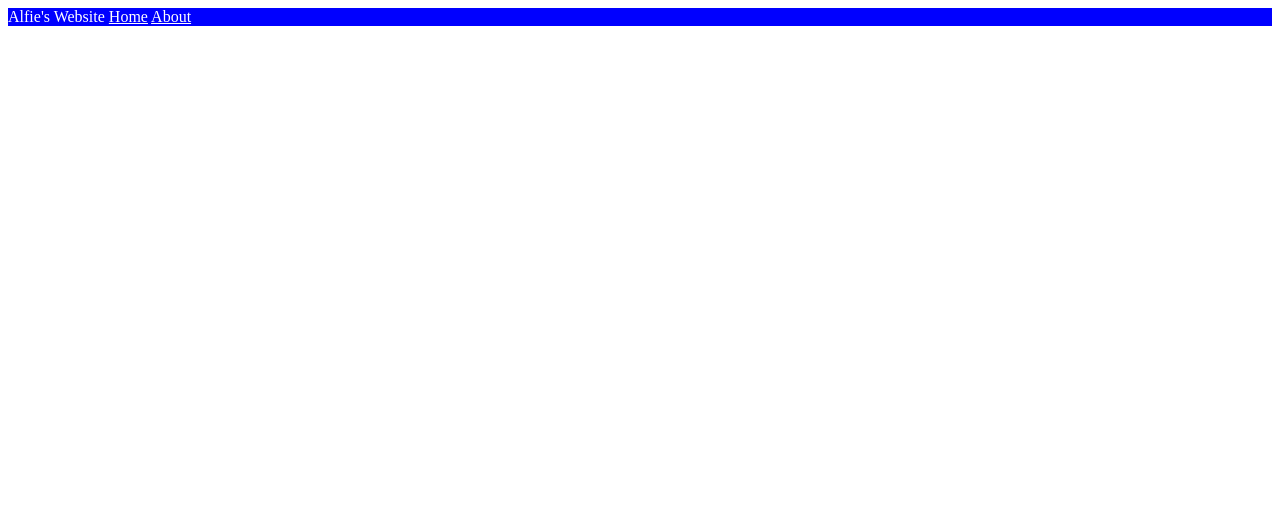
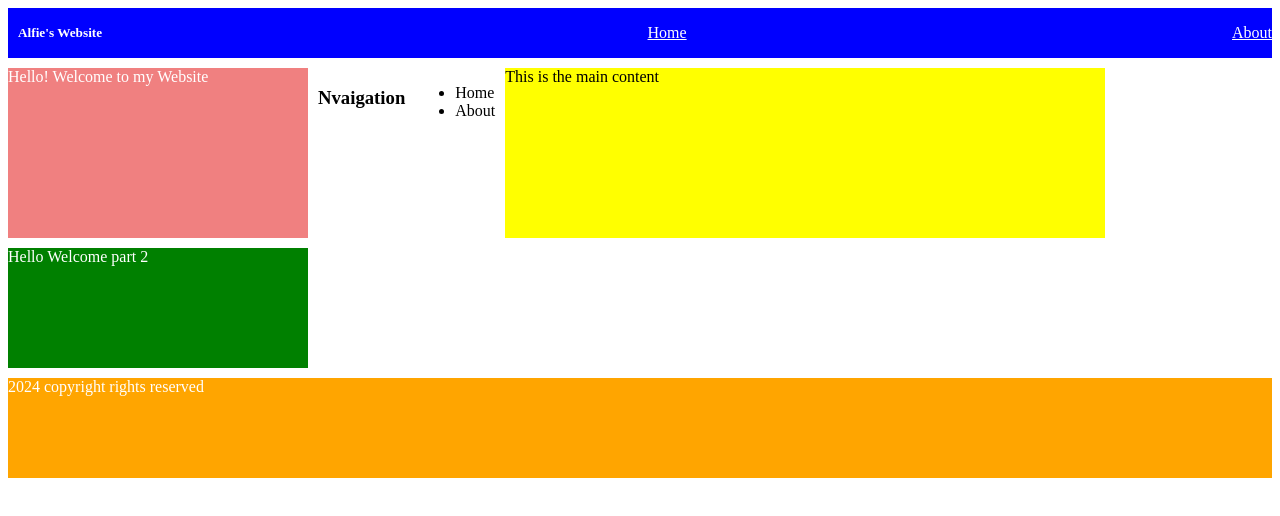
Before and after one commit to sinanaseri1/dummy-website, a plain HTML site: page index.html in a window 1280 px wide. Drawn offline with Linux system fonts and the light colour scheme.

Commit message:
add design and code

```diff
--- a/index.html
+++ b/index.html
@@ -1,18 +1,29 @@
 <!DOCTYPE html>
 <html lang="en">
   <head>
-    <meta charset="UTF-8">
-    <meta name="viewport" content="width=device-width, initial-scale=1.0">
+    <meta charset="UTF-8" />
+    <meta name="viewport" content="width=device-width, initial-scale=1.0" />
     <title>Document</title>
     <link rel="stylesheet" href="style.css" />
   </head>
   <body>
-    <div>
-        <div id="navbar">
-            Alfie's Website
+    <section id="container">
+      <nav id="navbar">
+        <h5>Alfie's Website</h5>
         <a href="#">Home</a>
         <a href="#">About</a>
+      </nav>
+      <div id="content-container">
+        <aside id="sidebar">Hello! Welcome to my Website</aside>
+        <h3>Nvaigation</h3>
+        <ul>
+          <li>Home</li>
+          <li>About</li>
+        </ul>
+        <article id="body">This is the main content</article>
+        <aside id="sidebar-right">Hello Welcome part 2</aside>
       </div>
-    </div>
+      <footer id="footer">2024 copyright rights reserved</footer>
+    </section>
   </body>
 </html>
--- a/style.css
+++ b/style.css
@@ -1,8 +1,58 @@
 #navbar{
     background-color: blue;
     color: white;
+    height: 50px;
+    display: flex;
+    padding-left: 10px;
+    justify-content: space-between;
+    align-items: center;
 }
 
 a{
     color: white;
 }
+
+#aside{
+    padding: 12px;
+    border-radius: 12px;
+}
+
+#container{
+    display: flex;
+    flex-direction: column;
+    gap: 10px;
+    height: 500px;
+}
+
+#content-container{
+    display: flex;
+    gap: 10px;
+    height: 300px;
+    flex-wrap: wrap;
+}
+
+#sidebar{
+    background-color: lightcoral;
+    color: white;
+    width: 300px;
+    float: left;
+}
+
+#sidebar-right{
+    background-color: green;
+    color: white;
+    width: 300px;
+    float: right;
+}
+
+#footer{
+    background-color: orange;
+    color: white;
+    height: 100px;
+}
+
+#body{
+    background-color: yellow;
+    color: black;
+    width: 600px;
+}
```
Also changed, not shown: about.html (added). Lines whose indentation alone changed are shown as unchanged.
